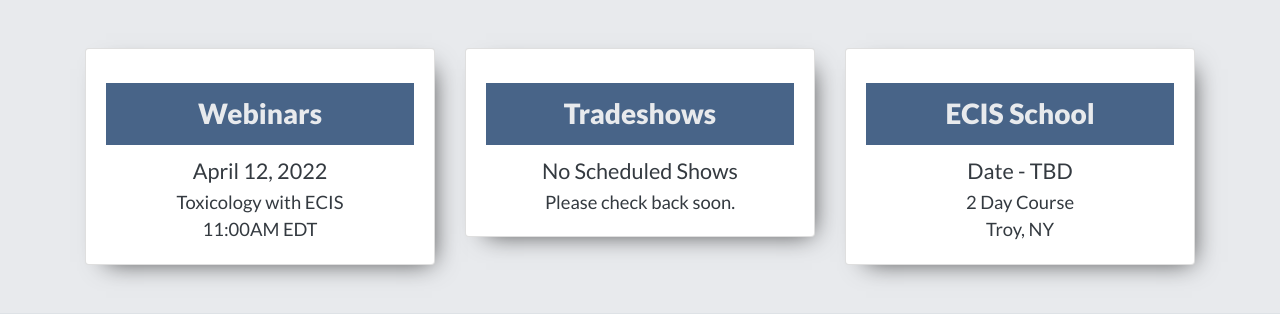
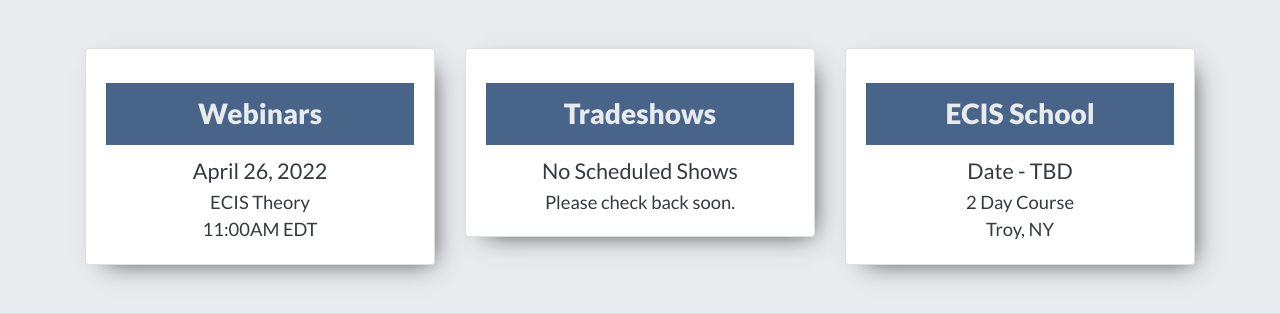
Before and after one commit to chrisdav6/AB, a PHP site: page / in a window 1280 px wide. Shown: the part 676-990 px from the top of the page. Run offline with PHP 8.4, Linux system fonts and the light colour scheme; some libraries are stand-ins or nearby versions.

Commit message:
Updated webinar

```diff
--- a/index.php
+++ b/index.php
@@ -88,8 +88,8 @@
             <div class="card text-center">
               <div class="card-body">
                 <h3 class="card-title">Webinars</h3>
-                <h4 class="mb-1">April 12, 2022</h4>
-                <p class="card-text mb-0">Toxicology with ECIS</p>
+                <h4 class="mb-1">April 26, 2022</h4>
+                <p class="card-text mb-0">ECIS Theory</p>
                 <p class="card-text mb-0">11:00AM EDT</p>
               </div>
             </div>
--- a/webinars.php
+++ b/webinars.php
@@ -221,7 +221,7 @@
         <a class="register" href="https://appliedbiophysics.webex.com/webappng/sites/appliedbiophysics/meeting/info/319cc40595c643c18011be9012029ce8" target="_blank">Register</a>
       </div>
 
-      <hr>-->
+      <hr>
 
       <div class="webinar">
         <h4 class="webinar-title">Toxicology with ECIS – 11:00 AM EDT</h4>
@@ -230,7 +230,7 @@
         <a class="register" href="https://appliedbiophysics.webex.com/webappng/sites/appliedbiophysics/meeting/info/b8a087395dd34581ae07441dc7a7ca4a" target="_blank">Register</a>
       </div>
 
-      <hr>
+      <hr>-->
 
       <div class="webinar">
         <h4 class="webinar-title">ECIS Theory – 11:00 AM EDT</h4>
```
